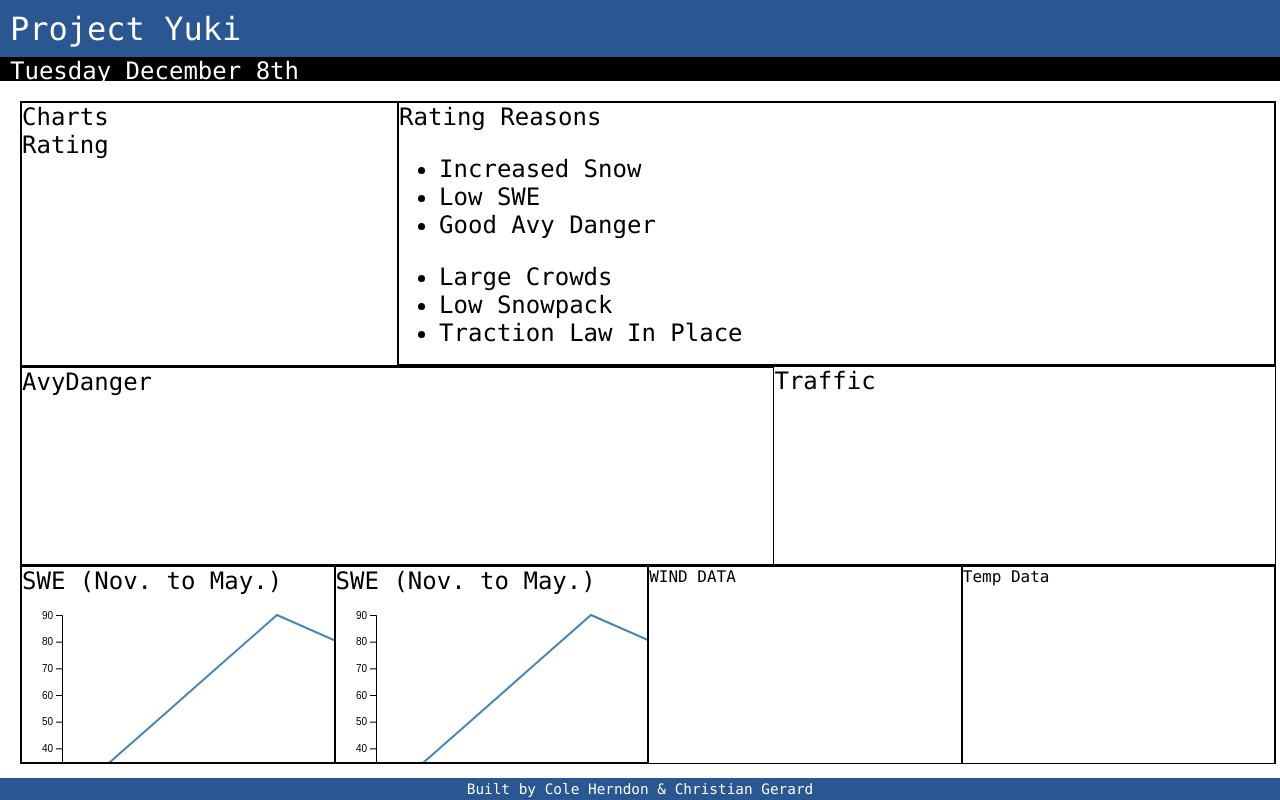
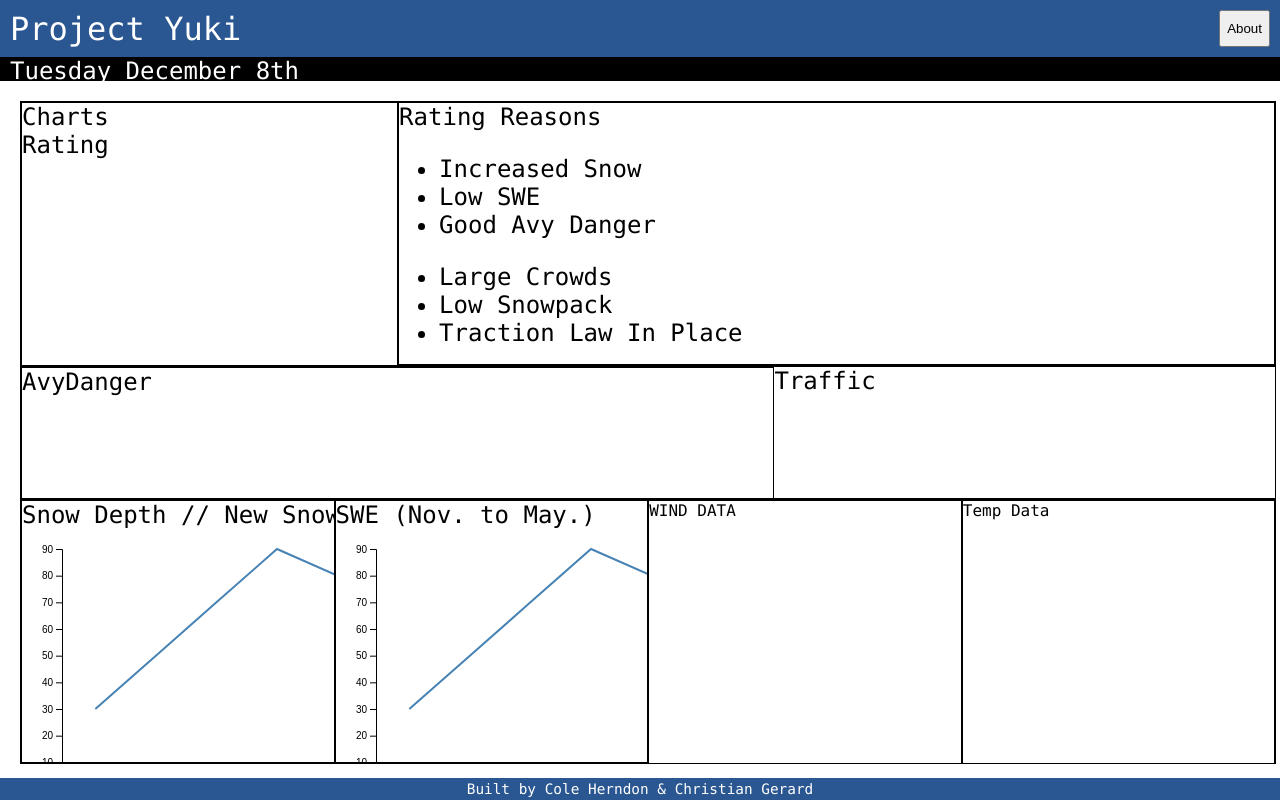
Before and after one commit to christian-gerard/project-yuki, a React (Vite) app in the folder client/: page / in a window 1280 px wide. Built offline with nearby package versions, Linux system fonts and the light colour scheme.

Commit message:
Wrapping up V1 for front page

```diff
--- a/client/src/App.jsx
+++ b/client/src/App.jsx
@@ -1,8 +1,10 @@
 import './App.css'
+import { useState } from 'react'
 import Header from './components/Header'
 import Footer from './components/Footer'
 import Dashboard from './pages/Dashboard'
 import Date from './components/Date'
+import About from './components/About'
 
 import styled from 'styled-components'
 
@@ -21,18 +23,22 @@ const Render = styled.div`
 `
 
 function App() {
-
+  const [aboutOpen, setAboutOpen] = useState(false)
+  const handleAboutModal = () => {
+    setAboutOpen(!aboutOpen)
+  }
   return (
     <Main>
-      <Header/>
+      <Header handleAboutModal={handleAboutModal}/>
       <Date/>
       <Render>
         <Dashboard/>
       </Render>
       <Footer/>
+      { aboutOpen &&
+          <About handleAboutModal={handleAboutModal}/>
+      }
     </Main>
-
-
   )
 }
 
--- /dev/null
+++ b/client/src/components/About.jsx
@@ -0,0 +1,50 @@
+import styled from 'styled-components'
+
+function About ({handleAboutModal}) {
+  const Main = styled.div`
+    position: fixed; /* Stay in place */
+    z-index: 1; /* Sit on top */
+    left: 0;
+    top: 0;
+    width: 100%; /* Full width */
+    height: 100%; /* Full height */
+    overflow: auto; /* Enable scroll if needed */
+    background-color: rgb(0,0,0); /* Fallback color */
+    background-color: rgba(0,0,0,0.4); /* Black w/ opacity */
+    display:flex;
+    align-items: center;
+    justify-content: center;
+    `
+  const Modal = styled.div`
+    background-color:white;
+    color: white;
+    height: 85%;
+    width: 90%;
+    border: 2px black solid;
+  `
+  const Title = styled.div`
+    font-size: 2em;
+    background-color: var(--blue);
+  `
+  const ExitButton = styled.button`
+    background-color: var(--light-blue);
+    height:100px;
+    width: 100px;
+    color: white;
+  `
+
+  return (
+    <Main>
+      <Modal>
+        <Title>
+          About Yuki Project, where we get data etc.
+          <ExitButton onClick={handleAboutModal}>
+            X
+          </ExitButton>
+        </Title>
+     </Modal>
+
+    </Main>
+  )
+}
+export default About
--- a/client/src/components/Header.jsx
+++ b/client/src/components/Header.jsx
@@ -7,7 +7,7 @@ const Main  = styled.div`
     padding: 10px;
     text-align: center;
     display: flex;
-    justify-content:left;
+    justify-content:space-between;
     justify-items:center;
     height:5%;
     overflow: hidden;
@@ -17,11 +17,12 @@ const Main  = styled.div`
 `;
 
 
-function Header() {
+function Header({handleAboutModal}) {
 
     return(
         <Main>
             <p>Project Yuki</p>
+            <button onClick={handleAboutModal}>About</button>
         </Main>
     )
 }
--- a/client/src/data-visualization/SnowDepth.jsx
+++ b/client/src/data-visualization/SnowDepth.jsx
@@ -80,7 +80,7 @@ function SnowDepth() {
 
     return(
         <Main>
-            <p style={{'font-size': '1.5em'}}>SWE (Nov. to May.)</p>
+            <p style={{'font-size': '1.5em'}}>Snow Depth // New Snow</p>
             <svg ref={svgRef}></svg>
         </Main>
     )
--- a/client/src/pages/Dashboard.jsx
+++ b/client/src/pages/Dashboard.jsx
@@ -1,3 +1,4 @@
+import { useState } from 'react'
 import SWE from '../data-visualization/SWE'
 import SnowDepth from '../data-visualization/SnowDepth'
 import Rating from '../data-visualization/Rating'
@@ -11,7 +12,7 @@ function Dashboard() {
 
     const Second = styled.div`
         width:98%;
-        height:30%;
+        height:20%;
         border: 1px solid black;
         overflow: hidden;
         white-space: nowrap;
@@ -20,7 +21,7 @@ function Dashboard() {
   `
     const Third = styled.div`
         width:98%;
-        height:30%;
+        height:40%;
         border: 1px solid black;
         overflow: hidden;
         white-space: nowrap;
@@ -39,8 +40,8 @@ function Dashboard() {
             </Second>
 
             <Third>
+              <SnowDepth/>
               <SWE/>
-              <SnowDepth/>
               <Wind/>
               <Temp/>
             </Third>
```
